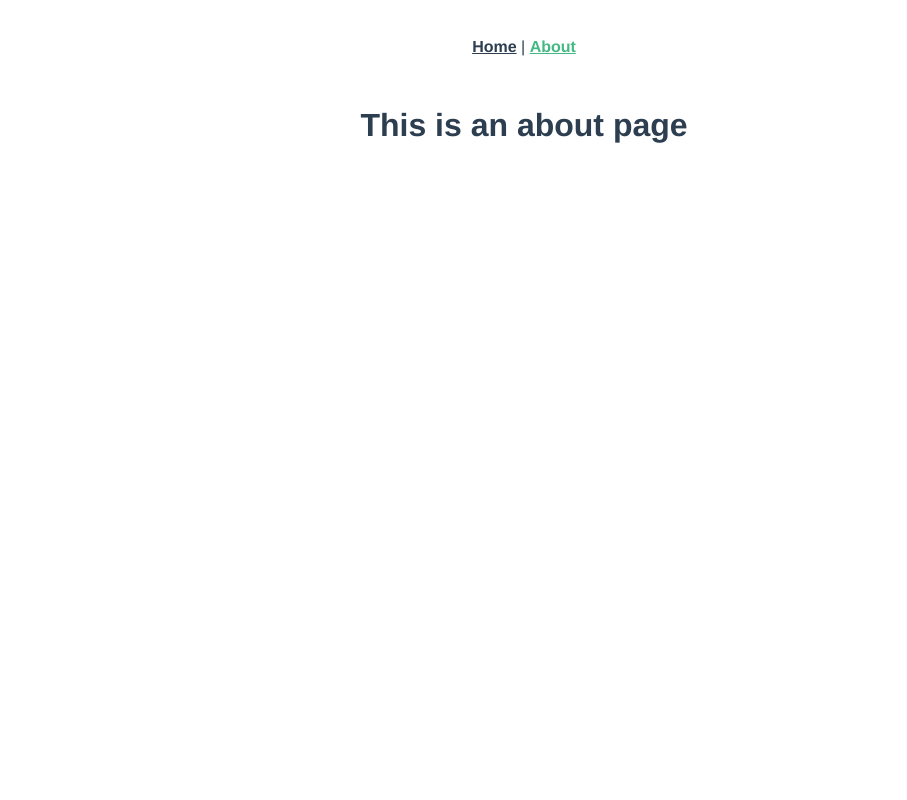
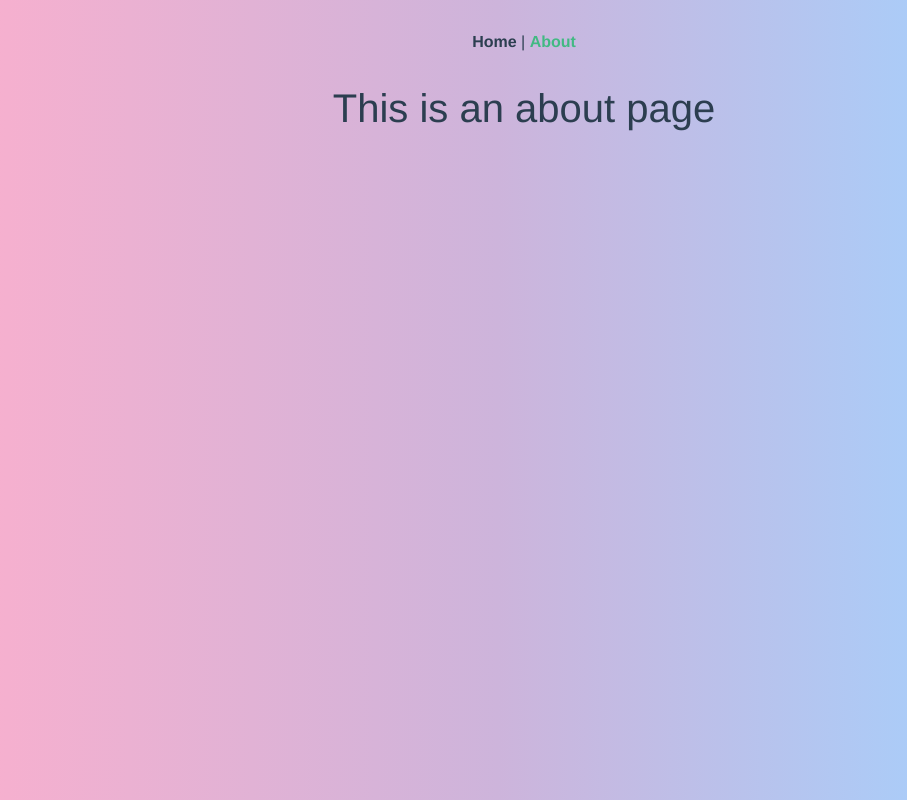
Before and after one commit to SchoebeP/quiz-game, a Vue app in the folder front/: page /about in a window 1280 px wide. Shown: the whole page, without its empty margins (116-1023 px from the left). Built offline with nearby package versions, Linux system fonts and the light colour scheme.

Commit message:
Add dependencies frontend

```diff
--- /dev/null
+++ b/front/src/assets/scss/custom.scss
@@ -0,0 +1,28 @@
+@import url('https://fonts.googleapis.com/css2?family=Comfortaa:wght@300;400;500;600;700&display=swap');
+
+// VARIABLES ===========================================
+$purple: #cdb4db;
+$cream: #ffc8dd;
+$pink: #ffafcc;
+$cyan: #bde0fe;
+$blue: #a2d2ff;
+$font: "Comfortaa", "sans-serif";
+$font-family-sans-serif: $font;
+
+$gradient: linear-gradient(90deg, rgba(255,175,204,1) 0%, rgba(205,180,219,1) 48%, rgba(162,210,255,1) 89%);
+
+
+// OVERRIDES ===========================================
+// Ici récuperer les variables de "_variables.scss" et les override.
+
+//Styles généraux du body / resets
+body {
+    background: $gradient;
+}
+
+//Styles du texte
+
+//Styles des composants (boutons, nav, etc..)
+
+@import 'node_modules/bootstrap/scss/bootstrap.scss';
+@import 'node_modules/bootstrap-vue/src/index.scss';
--- a/front/src/main.js
+++ b/front/src/main.js
@@ -1,10 +1,18 @@
+import App from './App.vue'
 import Vue from 'vue'
-import App from './App.vue'
 import router from './router'
+import { BootstrapVue } from 'bootstrap-vue'
+import '/src/assets/scss/custom.scss'
+
+// Import Bootstrap an BootstrapVue CSS files (order is important)
+import 'bootstrap/dist/css/bootstrap.css'
+import 'bootstrap-vue/dist/bootstrap-vue.css'
 
 Vue.config.productionTip = false
+// Make BootstrapVue available throughout your project
+Vue.use(BootstrapVue)
 
 new Vue({
-  router,
-  render: h => h(App)
-}).$mount('#app')
+    router,
+    render: h => h(App),
+  }).$mount('#app')
```
Also changed, not shown: front/package.json (+8 -2 lines), 1 other file (tests, documents, lock files or other folders).
